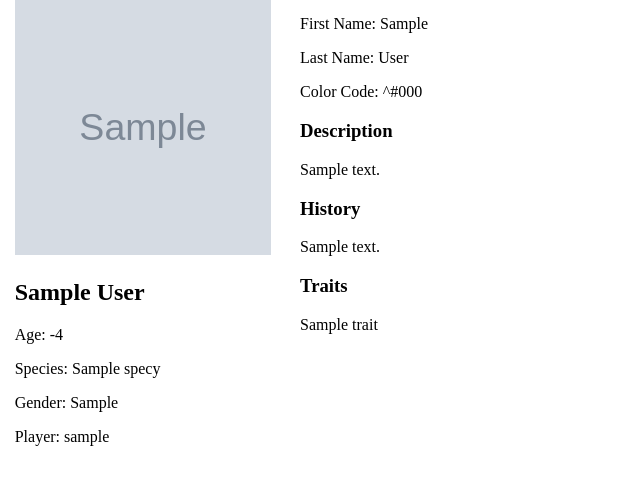
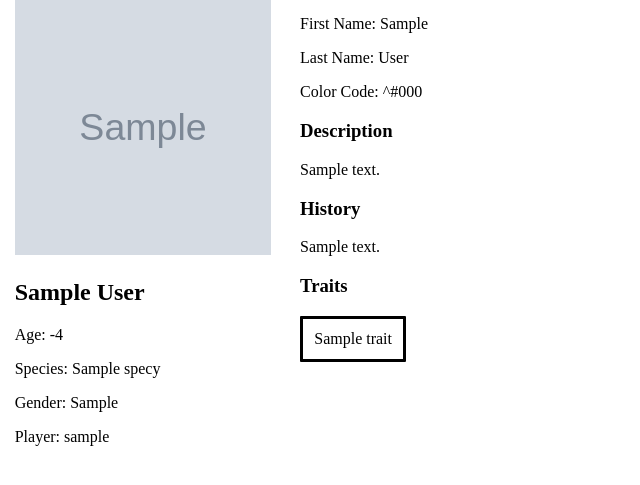
Before and after one commit to Amsel/starboundrp, a Django app: page /character/1/ in a window 1280 px wide. Shown: the part 104-589 px from the top of the page, without its empty margins (0-640 px from the left). Run offline with Django 3.2, Linux system fonts and the light colour scheme; tables that the repository leaves empty hold one stand-in row (values such as "Sample post"); grey boxes marked "Sample" are stand-in pictures.

Commit message:
[traits] refactor caracter traits into a template tag
- removes the direct dependency on the traits template
- removes dependency on Traits in the CharacterDetail view

```diff
--- a/character/templates/character/character_detail.html
+++ b/character/templates/character/character_detail.html
@@ -1,4 +1,5 @@
 {% extends "base.html" %}
+{% load character_traits %}
 
 {% block title %} Profile - {{ character }} {% endblock %}
 
@@ -20,6 +21,6 @@
         <h3>History</h3>
         <p>{{ character.biography|wordwrap:82|escape|linebreaks }}</p>
         <h3>Traits</h3>
-        {% include 'traits/character_trait_box.html' %}
+        {% character_traits character %}
     </section>
 {% endblock %}
--- a/character/views.py
+++ b/character/views.py
@@ -13,11 +13,3 @@ class CharacterList(ListView):
 
 class CharacterDetail(DetailView):
     model = Character
-
-    def get_context_data(self, **kwargs):
-        # call base implementation
-        context = super(CharacterDetail, self).get_context_data(**kwargs)
-
-        context['trait_list'] = get_list_or_404(Trait)
-
-        return context
--- a/static/base.css
+++ b/static/base.css
@@ -59,3 +59,10 @@ nav a {
 .character-card {
     padding: 2ex;
 }
+
+.trait-badge {
+    padding: 0.7em;
+    border-radius: 1px;
+    border-color: black;
+    border-style: solid;
+}
--- a/traits/templates/traits/trait_badge.html
+++ b/traits/templates/traits/trait_badge.html
@@ -1,3 +1,3 @@
-<div class="left btrait-badge">
+<div class="left trait-badge">
     {{ trait_name }}
 </div>
--- /dev/null
+++ b/traits/templatetags/character_traits.py
@@ -0,0 +1,11 @@
+from django import template
+from django.shortcuts import get_list_or_404
+from traits.models import Trait
+
+register = template.Library()
+
+
+@register.inclusion_tag('traits/character_trait_box.html')
+def character_traits(character):
+    traits = get_list_or_404(Trait)
+    return {'trait_list': traits}
```
Also changed, not shown: traits/templatetags/__init__.py (added).
